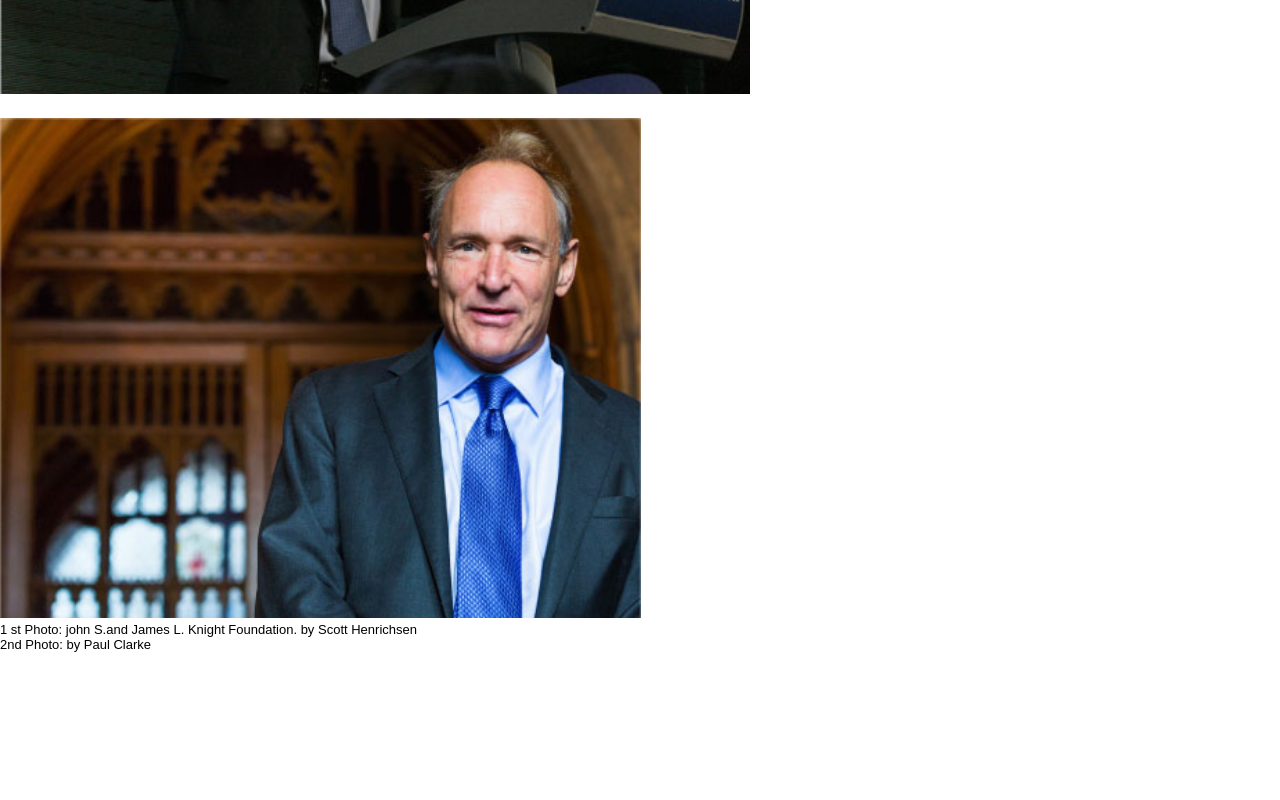
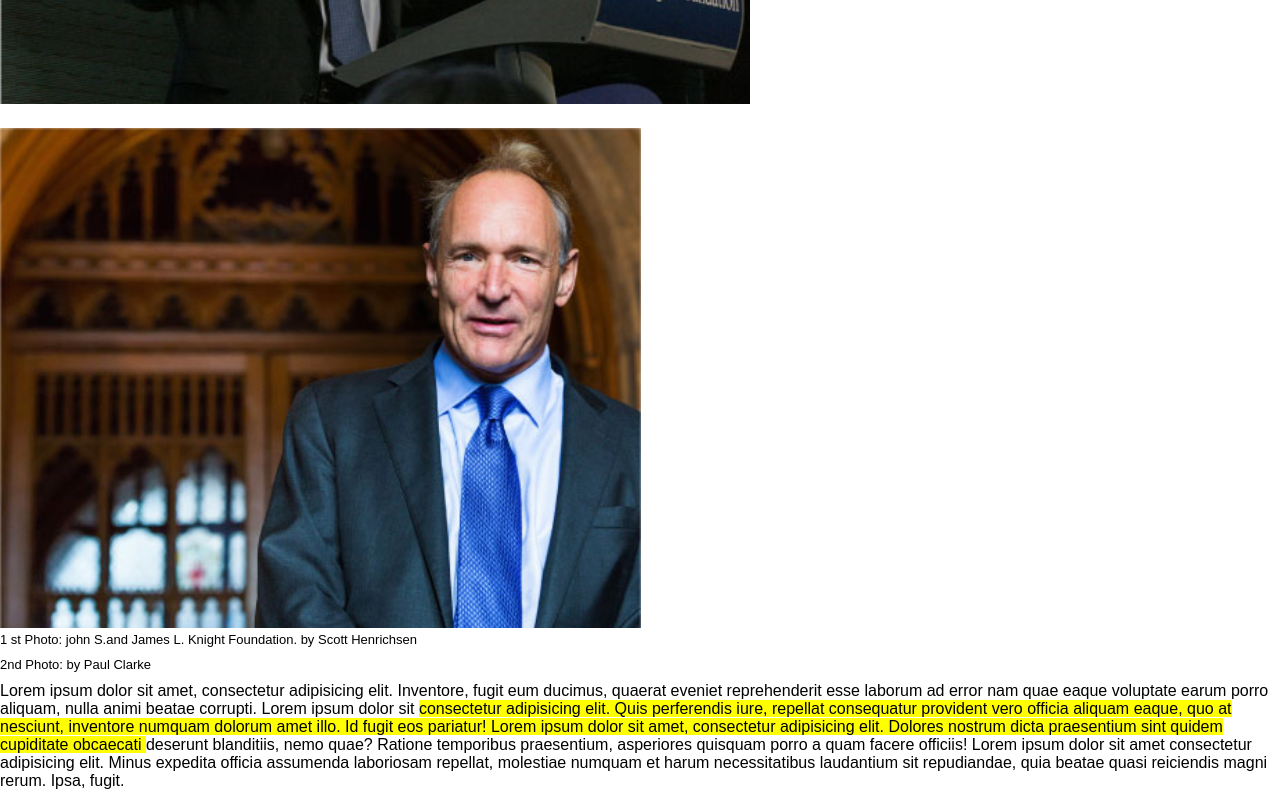
Before and after one commit to Tibaldi-Nicol/html-css-booleaner, a plain HTML site: page index.html in a window 1280 px wide. Shown: the part 643-1443 px from the top of the page. Before the commit the page ends 1295 px from the top, so only its background shows below. Drawn offline with Linux system fonts and the light colour scheme.

Commit message:
[UPD]Add-Main

```diff
--- a/css/style.css
+++ b/css/style.css
@@ -37,7 +37,7 @@ h3{
     font-size: small;
 }
 /*Grandezza Font Paragrafo*/
-p{
+.Descrizione{
     font-size: small;
 }
 
@@ -55,3 +55,7 @@ p{
     padding: 0px;
 
 }
+
+p{
+    margin-bottom: 10px;
+}
--- a/index.html
+++ b/index.html
@@ -35,10 +35,23 @@
         <!--immagini tim-->
         <img src="./img/tim-1.jpg" alt="Tim Berners lee" class="tim">
         <img src="./img/tim-2.jpg" alt="Tim Berners lee" class="tim">
-        <p>1 st Photo: john S.and James L. Knight Foundation. by Scott Henrichsen</p>
-        <p>2nd Photo: by Paul Clarke</p>
+        <p class="Descrizione">1 st Photo: john S.and James L. Knight Foundation. by Scott Henrichsen</p>
+        <p class="Descrizione">2nd Photo: by Paul Clarke</p>
 
     </header>
+
+    <main>
+
+        <div class="epilogo">
+
+
+            <p>Lorem ipsum dolor sit amet, consectetur adipisicing elit. Inventore, fugit eum ducimus, quaerat eveniet reprehenderit esse laborum ad error nam quae eaque voluptate earum porro aliquam, nulla animi beatae corrupti. Lorem ipsum dolor sit <mark> consectetur adipisicing elit. Quis perferendis iure, repellat consequatur provident vero officia aliquam eaque, quo at nesciunt, inventore numquam dolorum amet illo. Id fugit eos pariatur! Lorem ipsum dolor sit amet, consectetur adipisicing elit. Dolores nostrum dicta praesentium sint quidem cupiditate obcaecati </mark>deserunt blanditiis, nemo quae? Ratione temporibus praesentium, asperiores quisquam porro a quam facere officiis! Lorem ipsum dolor sit amet consectetur adipisicing elit. Minus expedita officia assumenda laboriosam repellat, molestiae numquam et harum necessitatibus laudantium sit repudiandae, quia beatae quasi reiciendis magni rerum. Ipsa, fugit.</p>
+
+
+
+        </div>
+
+    </main>
 
 </body>
 
```
